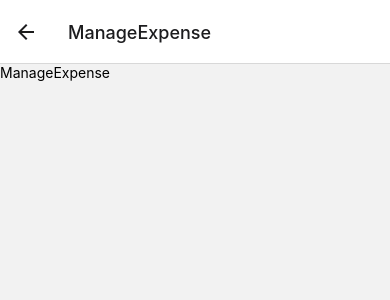
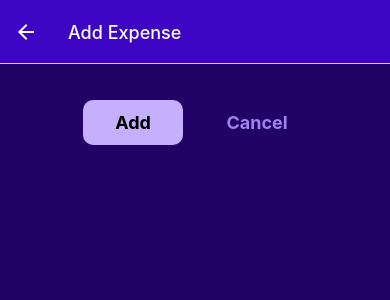
Before and after one commit to DmytroKhrishu/ExpenseTrackerApp, a React Native app: screen /ManageExpense in a window 390 px wide. Shown: the top 300 px of the page. Built offline with nearby package versions, Linux system fonts and the light colour scheme.

Commit message:
added a custom Button component, added to ManageExpense screen

```diff
--- a/App.js
+++ b/App.js
@@ -7,6 +7,8 @@
 import RecentExpenses from './screens/RecentExpenses';
 import { GlobalStyles } from './constants/styles';
 import { Ionicons } from '@expo/vector-icons';
+import { Button } from 'react-native';
+import IconButton from './components/UI/IconButton';
 
 const Stack = createNativeStackNavigator();
 const BottomTabs = createBottomTabNavigator();
@@ -14,7 +16,7 @@
 function ExpensesOverview() {
   return (
     <BottomTabs.Navigator
-      screenOptions={{
+      screenOptions={({ navigation }) => ({
         headerStyle: { backgroundColor: GlobalStyles.colors.primary500 },
         headerTintColor: 'white',
         tabBarStyle: {
@@ -24,7 +26,19 @@
         },
         tabBarLabelStyle: { fontSize: 12 },
         tabBarActiveTintColor: GlobalStyles.colors.accent500,
-      }}
+        headerRight: ({ tintColor }) => {
+          return (
+            <IconButton
+              icon={'add'}
+              size={26}
+              color={tintColor}
+              onPress={() => {
+                navigation.navigate('ManageExpense');
+              }}
+            />
+          );
+        },
+      })}
     >
       <BottomTabs.Screen
         name="AllExpenses"
@@ -55,7 +69,12 @@
     <>
       <StatusBar style="light" />
       <NavigationContainer>
-        <Stack.Navigator>
+        <Stack.Navigator
+          screenOptions={{
+            headerStyle: { backgroundColor: GlobalStyles.colors.primary500 },
+            headerTintColor: 'white',
+          }}
+        >
           <Stack.Screen
             name="ExpensesOverview"
             component={ExpensesOverview}
@@ -63,7 +82,13 @@
               headerShown: false,
             }}
           />
-          <Stack.Screen name="ManageExpense" component={ManageExpense} />
+          <Stack.Screen
+            name="ManageExpense"
+            component={ManageExpense}
+            options={{
+              presentation: 'modal',
+            }}
+          />
         </Stack.Navigator>
       </NavigationContainer>
     </>
--- a/components/ExpensesOutput/ExpenseItem.js
+++ b/components/ExpensesOutput/ExpenseItem.js
@@ -3,31 +3,43 @@
 import { useNavigation } from '@react-navigation/native';
 import { getFormattedDate } from '../../util/date';
 
-export default function ExpenseItem({ amount, date, description }) {
+export default function ExpenseItem({ id, amount, date, description }) {
   const navigation = useNavigation();
 
-  function manageExpense() {
-    navigation.navigate('ManageExpense');
+  function expensePressHandler() {
+    navigation.navigate('ManageExpense', {
+      expenseId: id,
+    });
   }
 
   return (
-    <Pressable style={styles.itemContainer} onPress={manageExpense}>
+    <View style={styles.rootContainer}>
+      <Pressable
+        style={styles.itemContainer}
+        onPress={expensePressHandler}
+        android_ripple={{ color: GlobalStyles.colors.primary100 }}
+      >
         <View style={styles.infoContainer}>
           <Text style={styles.descriptionText}>{description}</Text>
           <Text style={styles.itemText}>{getFormattedDate(date)}</Text>
         </View>
         <Text style={styles.amountText}>${amount.toFixed(2)}</Text>
       </Pressable>
+    </View>
   );
 }
 
 const styles = StyleSheet.create({
+  rootContainer: {
+    borderRadius: 18,
+    overflow: 'hidden',
+    marginVertical: 8,
+    marginHorizontal: 16,
+  },
   itemContainer: {
     flex: 1,
-    marginVertical: 8,
-    marginHorizontal: 16,
+    borderRadius: 18,
     padding: 16,
-    borderRadius: 18,
     backgroundColor: GlobalStyles.colors.primary400,
     elevation: 8,
     flexDirection: 'row',
--- a/components/ExpensesOutput/ExpensesList.js
+++ b/components/ExpensesOutput/ExpensesList.js
@@ -4,6 +4,7 @@
 function renderExpenseItem(itemData) {
   return (
     <ExpenseItem
+      id={itemData.item.id}
       amount={itemData.item.amount}
       date={itemData.item.date}
       description={itemData.item.description}
--- a/components/ExpensesOutput/ExpensesSummary.js
+++ b/components/ExpensesOutput/ExpensesSummary.js
@@ -32,5 +32,6 @@
   sumText: {
     fontWeight: 'bold',
     fontSize: 16,
+    padding: 6,
   }
 });
--- /dev/null
+++ b/components/UI/Button.js
@@ -0,0 +1,48 @@
+import { Pressable, StyleSheet, Text, View } from 'react-native';
+import { GlobalStyles } from '../../constants/styles';
+
+export default function Button({ text, onPress, mode }) {
+  return (
+    <View style={styles.container}>
+      <Pressable
+        onPress={onPress}
+        android_ripple={{ color: GlobalStyles.colors.primary400 }}
+        style={[styles.buttonContainer, mode === 'flat' && styles.flat]}
+      >
+        <View>
+          <Text style={[styles.buttonText, mode === 'flat' && styles.flatText]}>
+            {text}
+          </Text>
+        </View>
+      </Pressable>
+    </View>
+  );
+}
+
+const styles = StyleSheet.create({
+  container: {
+    margin: 12,
+    borderRadius: 10,
+    overflow: 'hidden',
+    minWidth: 100,
+  },
+  buttonContainer: {
+    padding: 12,
+    borderRadius: 6,
+    backgroundColor: GlobalStyles.colors.primary100,
+    elevation: 6,
+  },
+  buttonText: {
+    fontWeight: 'bold',
+    fontSize: 18,
+    color: 'black',
+    textAlign: 'center',
+  },
+  flat: {
+    backgroundColor: 'transparent',
+    elevation: 0
+  },
+  flatText: {
+    color: GlobalStyles.colors.primary200,
+  },
+});
--- /dev/null
+++ b/components/UI/IconButton.js
@@ -0,0 +1,27 @@
+import { Pressable, StyleSheet, View } from 'react-native';
+import { Ionicons } from '@expo/vector-icons';
+
+export default function IconButton({ icon, size, color, onPress }) {
+  return (
+    <Pressable
+      onPress={onPress}
+      style={({ pressed }) => pressed && styles.pressed}
+    >
+      <View style={styles.buttonContainer}>
+        <Ionicons name={icon} size={size} color={color} />
+      </View>
+    </Pressable>
+  );
+}
+
+const styles = StyleSheet.create({
+  buttonContainer: {
+    borderRadius: 24,
+    padding: 6,
+    marginHorizontal: 8,
+    marginVertical: 2,
+  },
+  pressed: {
+    opacity: 0.75,
+  },
+});
--- a/screens/ManageExpense.js
+++ b/screens/ManageExpense.js
@@ -1,5 +1,61 @@
-import { Text } from "react-native";
+import { useEffect } from 'react';
+import { StyleSheet, Text, View } from 'react-native';
+import IconButton from '../components/UI/IconButton';
+import { GlobalStyles } from '../constants/styles';
+import Button from '../components/UI/Button';
 
-export default function ManageExpense() {
-  return <Text>ManageExpense</Text>
+export default function ManageExpense({ route, navigation }) {
+  const editedExpenseId = route.params?.expenseId;
+  const isEditing = !!editedExpenseId;
+
+  useEffect(() => {
+    navigation.setOptions({
+      title: isEditing ? 'Edit Expense' : 'Add Expense',
+    });
+  }, [navigation, isEditing]);
+
+  function deleteExpenseHandler() {}
+
+  function confirmHandler() {}
+
+  function cancelHandler() {}
+
+  return (
+    <View style={styles.container}>
+      <View style={styles.buttonContainer}>
+        <Button text={isEditing ? 'Update' : 'Add'} onPress={confirmHandler} />
+        <Button mode={'flat'} text={'Cancel'} onPress={cancelHandler} />
+      </View>
+      {isEditing && (
+        <View style={styles.deleteContainer}>
+          <IconButton
+            icon={'trash'}
+            color={GlobalStyles.colors.error500}
+            size={36}
+            onPress={deleteExpenseHandler}
+          />
+        </View>
+      )}
+    </View>
+  );
 }
+
+const styles = StyleSheet.create({
+  container: {
+    flex: 1,
+    padding: 24,
+    backgroundColor: GlobalStyles.colors.primary800,
+  },
+  deleteContainer: {
+    marginTop: 16,
+    paddingTop: 8,
+    borderTopWidth: 2,
+    borderTopColor: GlobalStyles.colors.primary200,
+    alignItems: 'center',
+  },
+  buttonContainer: {
+    flexDirection: 'row',
+    justifyContent: 'center',
+    alignItems: 'center',
+  },
+});
```
Lines whose indentation alone changed are shown as unchanged.
